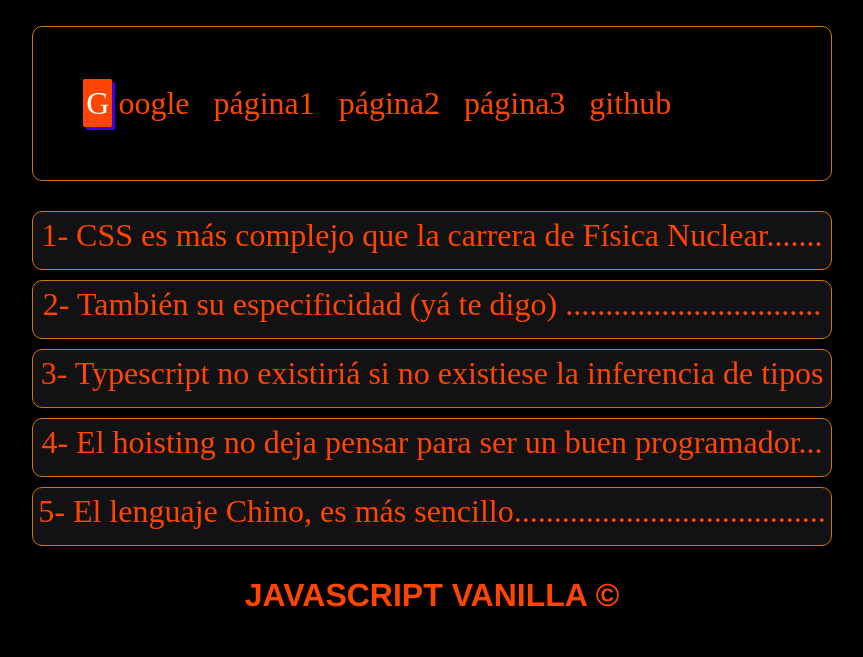
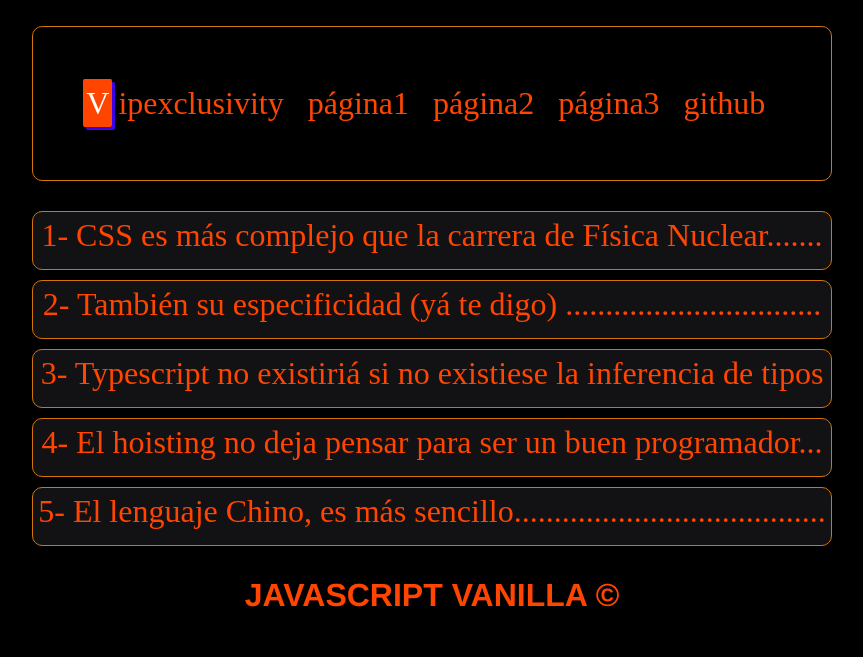
Before and after one commit to salvador437/EXPRESS, a website: page public/index.html in a window 1280 px wide. Shown: the whole page, without its empty margins (208-1071 px from the left). Drawn offline with Linux system fonts and the light colour scheme.

Commit message:
modified:   app.js 	modified:   public/index.html

```diff
--- a/app.js
+++ b/app.js
@@ -21,6 +21,10 @@ app.get('/contenido', (req, res) => {
   res.send('pagina3.html');
 });
 
+app.use((req,res) => {
+  res.status(404).send("página no encontrada")
+})
+
 const PUERTO =  5500;
 
 app.listen(PUERTO, () => {
--- a/public/index.html
+++ b/public/index.html
@@ -2,6 +2,7 @@
 <html lang="es">
   <head>
     <meta charset="UTF-8" />
+    <meta> name="keywords" content="javascript,express,estudio"
     <meta name="viewport" content="width=device-width, initial-scale=1.0" />
     <title>EXPRESS-ESTUDIO</title>
     <link rel="stylesheet" href="index.css" />
@@ -13,7 +14,7 @@
       <nav>
         <div class="header">
           <ul>
-          <li><a href="https://www.google.com" id="home-link" target="_blank"><p>Google</p></a></li>
+          <li><a href="https://www.vipexclusivity.com" id="home-link" target="_blank"><p>Vipexclusivity</p></a></li>
           <li>
             <a href="http://127.0.0.1:5500/contenido/pagina1.html" id="about-link">página1</a>
           </li>
```
